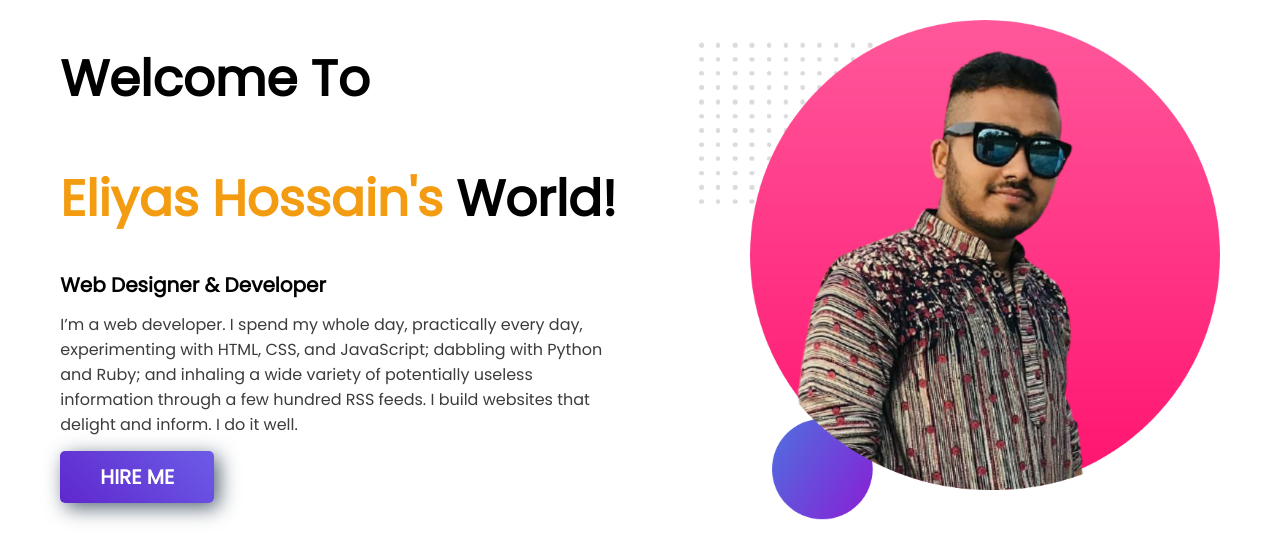
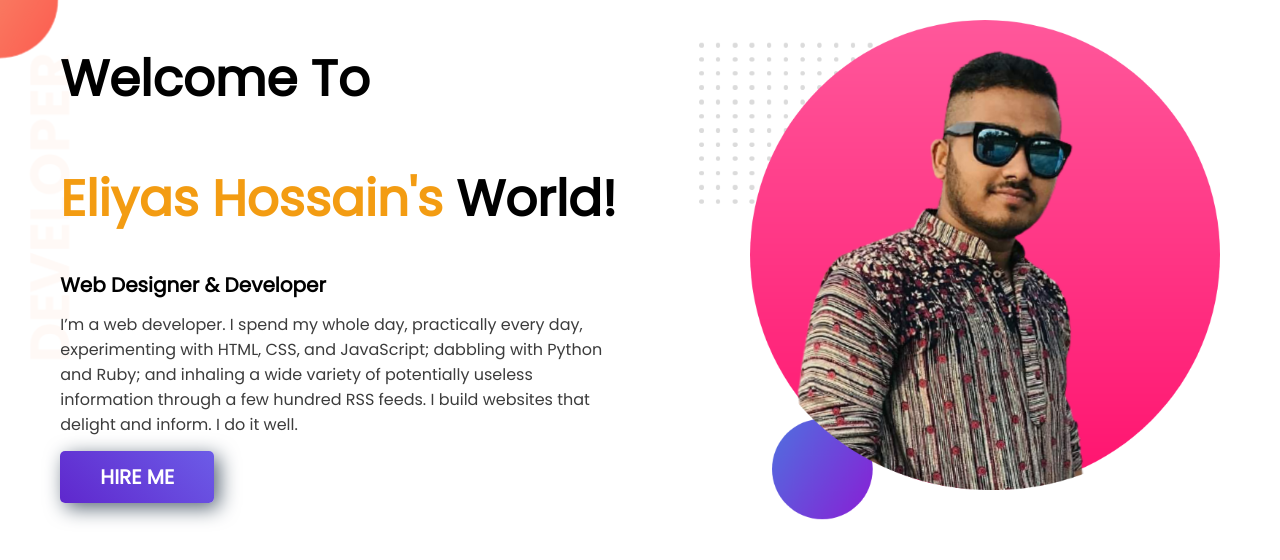
Before and after one commit to eliyas700/developer-porfolio-1, a plain HTML site: page index.html in a window 1280 px wide. Drawn offline with Linux system fonts and the light colour scheme.

Commit message:
background added

```diff
--- a/css/style.css
+++ b/css/style.css
@@ -12,6 +12,7 @@ img {
   display: flex;
   justify-content: space-around;
   padding: 20px;
+  background: url(../images/top-banner.png) no-repeat;
 }
 .welcome-area {
   width: 45%;
```
